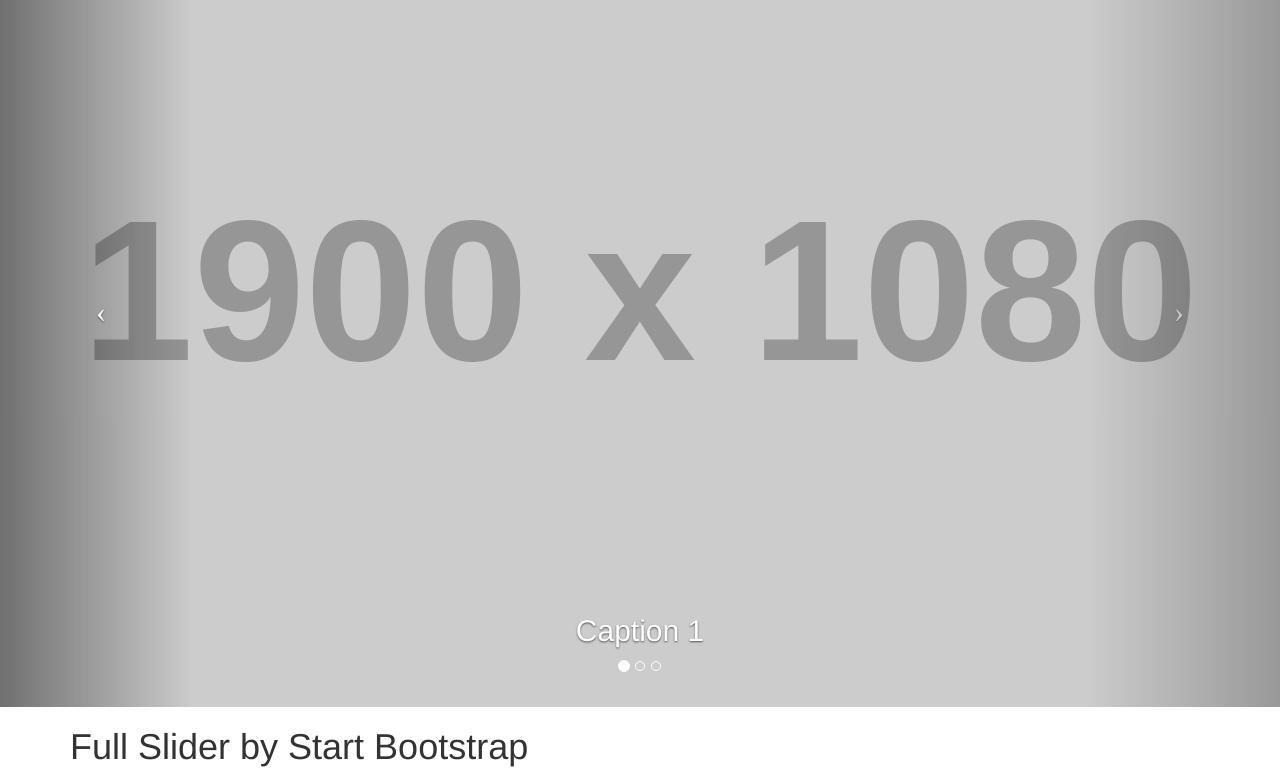
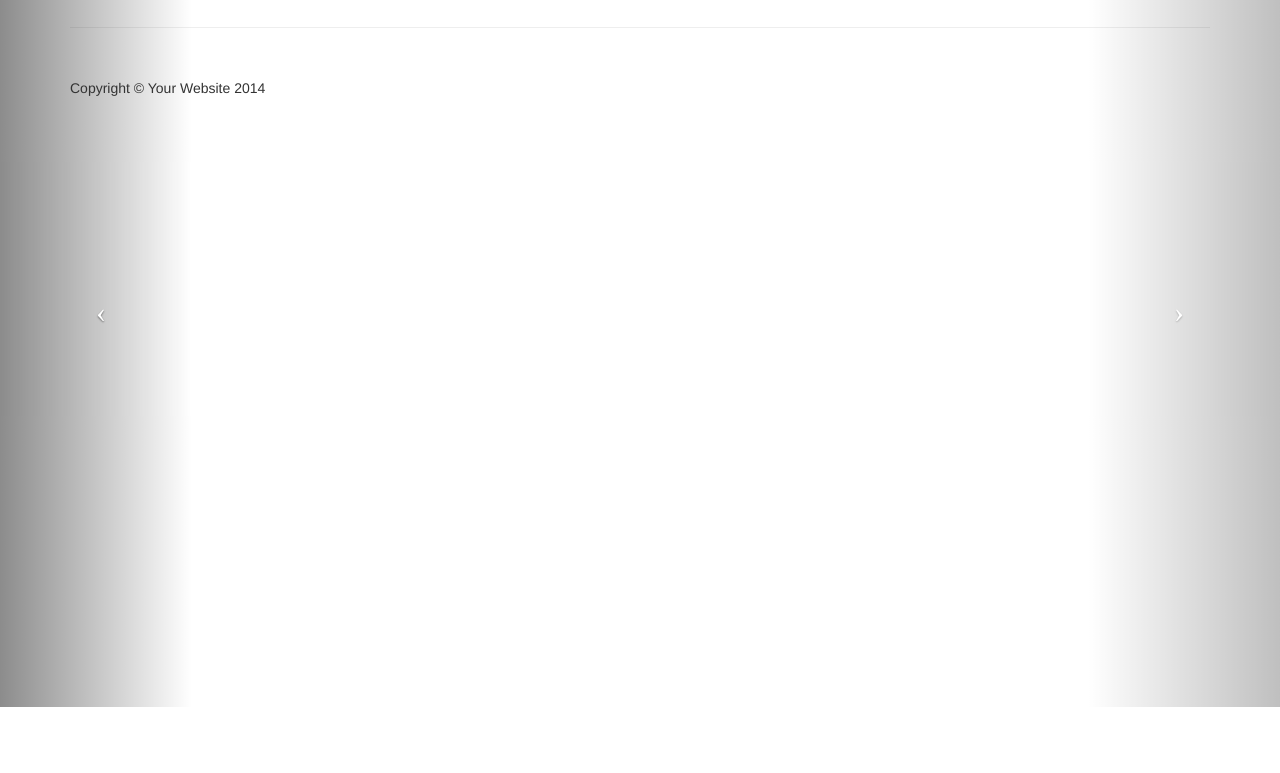
Before and after one commit to mmalakouti/mmalakouti.github.io, a plain HTML site: page index.html in a window 1280 px wide. Shown: the part 93-866 px from the top of the page. After the commit the page ends 800 px from the top, so only its background shows below. Drawn offline with Linux system fonts and the light colour scheme; placeholder pictures from the web are drawn by us.

Commit message:
Remove carousel.

```diff
--- a/index.html
+++ b/index.html
@@ -29,7 +29,7 @@
 <body>
 
     <!-- Full Page Image Background Carousel Header -->
-    <header id="myCarousel" class="carousel slide">
+    <header id="hero-img">
         <!-- Indicators -->
         <ol class="carousel-indicators">
             <li data-target="#myCarousel" data-slide-to="0" class="active"></li>
```
Also changed, not shown: css/main.css (added).
